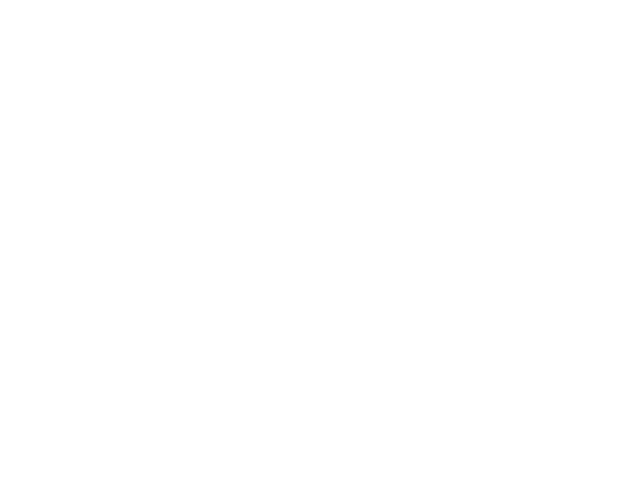
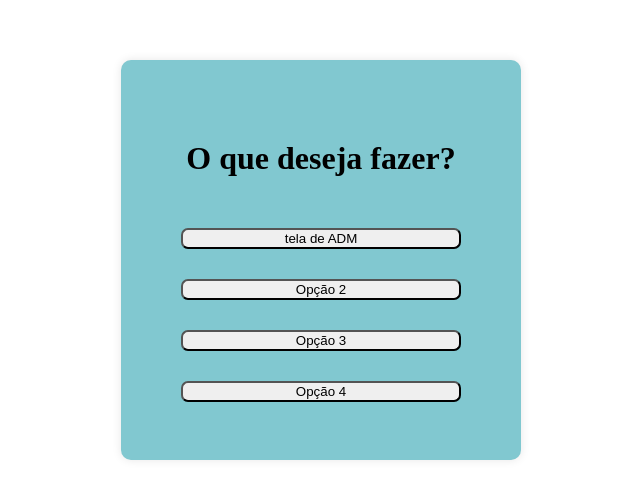
Before and after one commit to gustavorpscheidt/Crud-React, a React (Vite) app: page /home in a window 1280 px wide. Shown: the part 148-646 px from the top of the page, without its empty margins (319-959 px from the left). Built offline with nearby package versions, Linux system fonts and the light colour scheme.

Commit message:
terminado a tela principal e criado o banco de dados

```diff
--- /dev/null
+++ b/src/assets/components/Adm.jsx
@@ -0,0 +1,15 @@
+import { useState } from 'react'
+import { useNavigate } from 'react-router-dom';
+function Adm() {
+const navigate = useNavigate();
+
+
+  return (
+    <div className='screen'>
+
+
+    </div>
+  )
+}
+
+export default Adm
--- a/src/assets/components/Home.jsx
+++ b/src/assets/components/Home.jsx
@@ -1,15 +1,36 @@
 import { useState } from 'react'
+import '../css/home.css'
+import { useNavigate } from 'react-router-dom';
+function Home() {
+  const navigate = useNavigate();
 
-function Home() {
+  function entrar(e,caminho) {
+    e.preventDefault()
+    const texto = event.target.textContent
+    navigate(caminho)
+
+  }
 
 
   return (
-    <>
+    <div className='screen'>
+
+      <div className="form-holder">
+        <h1 className="titulo">O que deseja fazer?</h1>
+
+          <button type="submit" className="opcao" onClick={(e) => entrar(e,"/adm")}>tela de ADM</button>
+          <button type="submit" className="opcao" onClick={(e) => entrar(e,"")}>Opção 2</button>
+          <button type="submit" className="opcao" onClick={(e) => entrar(e,"")}>Opção 3</button>
+          <button type="submit" className="opcao" onClick={(e) => entrar(e,"")}>Opção 4</button>
+
+
+      </div>
 
 
 
 
-    </>
+
+    </div>
   )
 }
 
--- a/src/assets/components/main.jsx
+++ b/src/assets/components/main.jsx
@@ -5,6 +5,7 @@ import '../css/index.css'
 import App from './App.jsx'
 import Cadastro from './Cadastro.jsx'
 import Home from './Home.jsx'
+import Adm from './Adm.jsx'
 
 // Mantendo apenas a rota inicial do seu App para não gerar erros
 const router = createBrowserRouter([
@@ -27,6 +28,10 @@ const router = createBrowserRouter([
    {
     path: '/home',
     element: <Home />,
+  },
+    {
+    path: '/adm',
+    element: <Adm />,
   }
 ]);
 
--- /dev/null
+++ b/src/assets/css/home.css
@@ -0,0 +1,27 @@
+.screen{
+    width: 100%;
+    min-height: 100vh;
+    display: flex;
+    justify-content: center;
+    align-items: center;
+}
+.form-holder{
+    width: 400px;
+    height: 400px;
+    background-color: #fff;
+    border-radius: 10px;
+    box-shadow: 0px 0px 10px rgba(0,0,0,0.1);
+    display: flex;
+    flex-direction: column;
+    justify-content: center;
+    align-items: center;
+    background-color: #81c8d0;
+   gap: 10px;
+    align-items: center;
+}
+
+.opcao{
+    border-radius: 7px;
+    margin-top: 20px;
+    width: 70%;
+}
```
Also changed, not shown: 1 other file (tests, documents, lock files or other folders).
